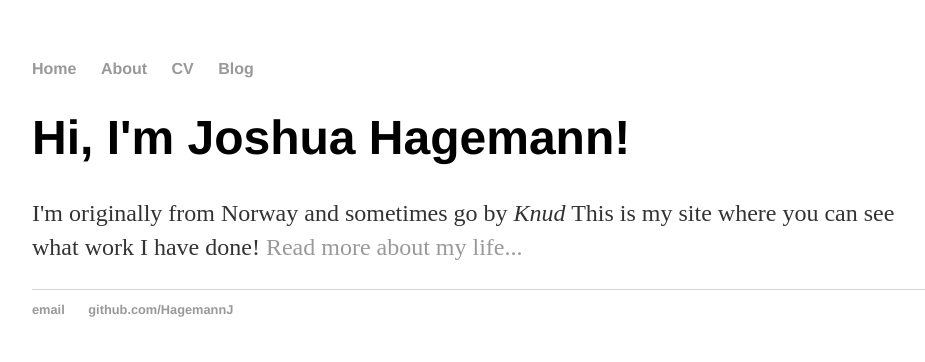
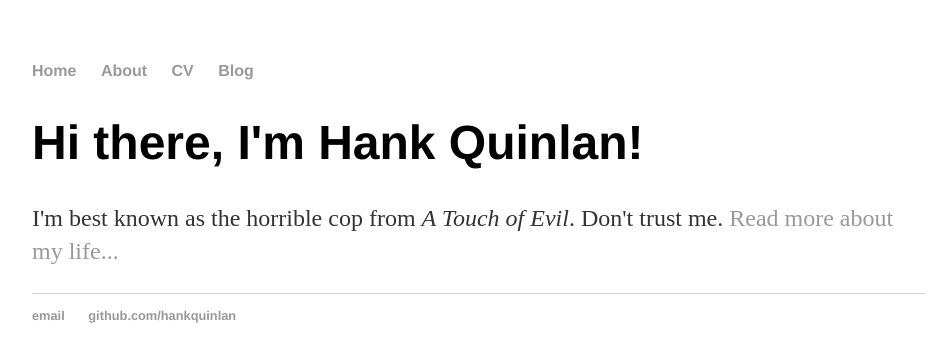
Before and after one commit to HagemannJ/HagemannJ.github.io, a Jekyll site: the page built from index.html, in a window 1280 px wide. Shown: the top 362 px of the page, without its empty margins (160-1085 px from the left). Built offline with Jekyll 4.4.1, drawn with Linux system fonts in a browser that asks for light colours.

Commit message:
Add files via upload

```diff
--- a/_config.yml
+++ b/_config.yml
@@ -1,2 +1,3 @@
-name: Knud
+name: Hank Quinlan, Horrible Cop
 markdown: kramdown
+permalink: /blog/:year/:month/:day/:title
--- a/_layouts/default.html
+++ b/_layouts/default.html
@@ -2,9 +2,12 @@
 <html>
   <head>
     <title>{{ page.title }}</title>
-			<!-- link to main stylesheet -->
+
     <link rel="stylesheet" type="text/css" href="/css/main.css">
+
   </head>
+
+
   <body>
     <nav>
 <ul>
@@ -18,7 +21,8 @@
 
   {{ content }}
 
-			</div><!-- /.container -->
+</div>
+
   <footer>
    <ul>
    <li><a href="mailto:hankquinlanhub@gmail.com">email</a></li>
@@ -26,4 +30,5 @@
    </ul>
   </footer>
   </body>
+
 </html>
--- a/css/main.css
+++ b/css/main.css
@@ -1,43 +1,29 @@
-body {
-    margin: 60px auto;
-    width: 70%;
-}
-nav ul, footer ul {
-    font-family:'Helvetica', 'Arial', 'Sans-Serif';
-    padding: 0px;
-    list-style: none;
-    font-weight: bold;
-}
-nav ul li, footer ul li {
-    display: inline;
-    margin-right: 20px;
-}
-a {
-    text-decoration: none;
-    color: #999;
-}
-a:hover {
-    text-decoration: underline;
-}
-h1 {
-    font-size: 3em;
-    font-family:'Helvetica', 'Arial', 'Sans-Serif';
-}
-p {
-    font-size: 1.5em;
-    line-height: 1.4em;
-    color: #333;
-}
-footer {
-    border-top: 1px solid #d5d5d5;
-    font-size: .8em;
-}
+body { margin: 60px auto; width: 70%; }
 
-ul.posts {
-    margin: 20px auto 40px;
-    font-size: 1.5em;
-}
+a { text-decoration: none; color: #999; }
+a:hover { text-decoration: underline; }
 
-ul.posts li {
-    list-style: none;
-}
+p, ul { font-size: 1.5em; line-height: 1.4em; color: #333; }
+
+h1, h2, h3, h4 { font-family: 'Helvetica', 'Arial', 'Sans-Serif'; }
+h1 { font-size: 3em;  }
+h2 { font-size: 2.7em; }
+h3 { font-size: 2.3em; }
+h4 { font-size: 1.9em; }
+
+nav ul, footer ul { font-size: 1em; font-family: 'Helvetica', 'Arial', 'Sans-Serif'; padding: 0px; list-style: none; font-weight: bold; }
+nav ul li, footer ul li { display: inline; margin-right: 20px; }
+
+footer { border-top: 1px solid #d5d5d5; font-size: .8em; }
+
+/* Blog */
+ul.posts { margin: 20px auto 40px; font-size: 1.5em; }
+ul.posts li { list-style: none; }
+
+/* CV */
+.cv { margin: 0px 0px 60px; }
+.cv h1 { font-size: 3em; }
+.cv h2 { font-size: 2em; }
+.cv address, .cv .download { font-family: 'Helvetica', 'Arial', 'Sans-Serif'; }
+.cv address, .cv p { font-size: 1.2em; }
+.cv .download { float: right; font-size: .8em; text-transform: uppercase; }
--- a/index.html
+++ b/index.html
@@ -1,30 +1,9 @@
-<!DOCTYPE html>
-<html>
-	<head>
-		<title>Knud</title>
-		<!-- link to main stylesheet -->
-		<link rel="stylesheet" type="text/css" href="/css/main.css">
-	</head>
-	<body>
-		<nav>
-    		<ul>
-        		<li><a href="/">Home</a></li>
-	        	<li><a href="/about">About</a></li>
-        		<li><a href="/cv">CV</a></li>
-        		<li><a href="/blog">Blog</a></li>
-    		</ul>
-		</nav>
-		<div class="container">
-    		<div class="blurb">
-        		<h1>Hi, I'm Joshua Hagemann!</h1>
-				<p>I'm originally from Norway and sometimes go by <em>Knud</em> This is my site where you can see what work I have done! <a href="/about">Read more about my life...</a></p>
-    		</div><!-- /.blurb -->
-		</div><!-- /.container -->
-		<footer>
-    		<ul>
-        		<li><a href="mailto:jhagemann52@gmail.com">email</a></li>
-        		<li><a href="https://github.com/HagemannJ">github.com/HagemannJ</a></li>
-			</ul>
-		</footer>
-	</body>
-</html>
+---
+layout: default
+title: Hank Quinlan, Horrible Cop
+---
+
+		<div class="blurb">
+			<h1>Hi there, I'm Hank Quinlan!</h1>
+			<p>I'm best known as the horrible cop from <em>A Touch of Evil</em>. Don't trust me. <a href="/about">Read more about my life...</a></p>
+		</div>
```
Also changed, not shown: _layouts/post.html (added, +9 -0 lines), _posts/2014-04-30-hank-quinlan-site-launched.md (added, +7 -0 lines), about/index.html (added, +15 -0 lines), blog/atom.xml (added, +27 -0 lines), blog/index.html (added, +12 -0 lines), cv/index.html (added, +22 -0 lines), README.md. Lines whose indentation alone changed are shown as unchanged.
